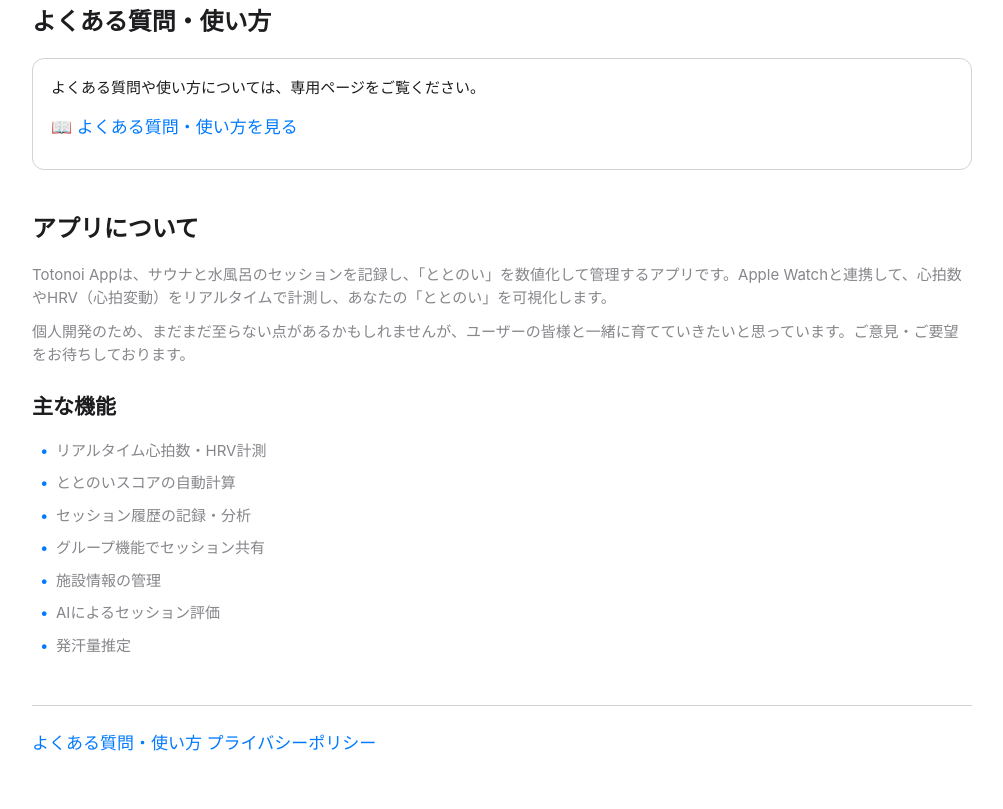
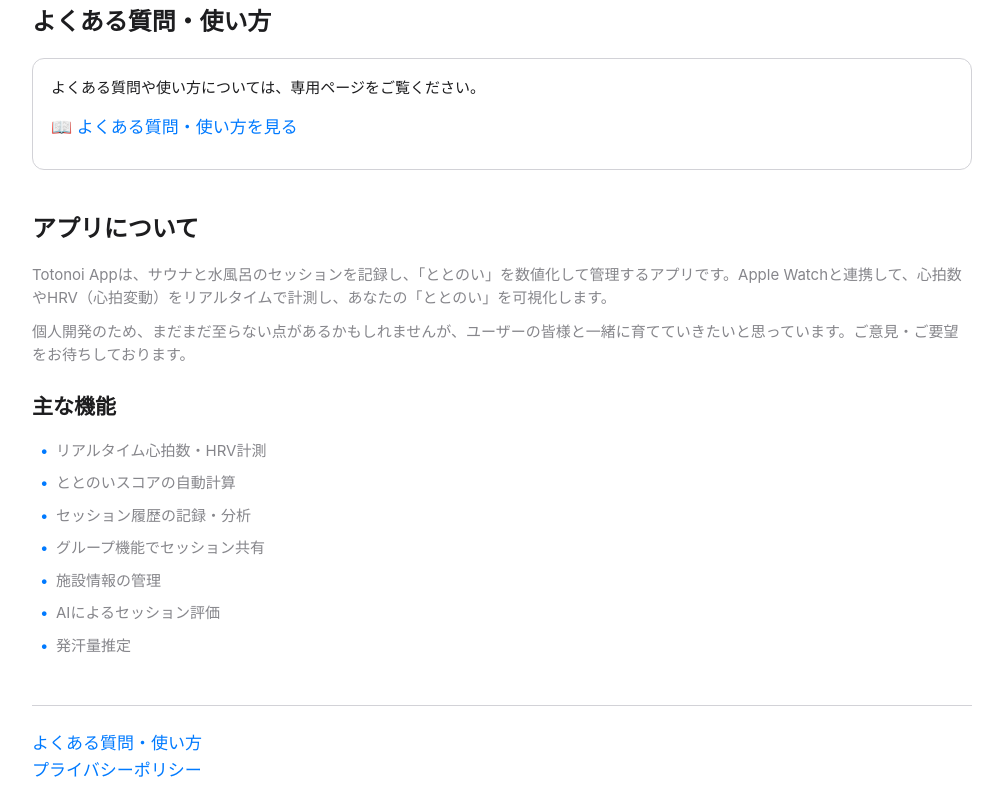
Before and after one commit to y-morinaga-w/totonoi-app-support, a plain HTML site: page index.html in a window 1280 px wide. Shown: the part 546-1355 px from the top of the page, without its empty margins (138-1141 px from the left). Before the commit the page ends 1327 px from the top, so only its background shows below. Drawn offline with Linux system fonts and the light colour scheme.

Commit message:
Unify navigation links text and HTML structure across all pages

```diff
--- a/index.html
+++ b/index.html
@@ -354,8 +354,8 @@
         </section>
 
         <div class="nav">
-            <a href="faq.html" class="nav-link">よくある質問・使い方</a>
-            <a href="privacy.html" class="nav-link">プライバシーポリシー</a>
+            <p><a href="faq.html" class="nav-link">よくある質問・使い方</a></p>
+            <p><a href="privacy.html" class="nav-link">プライバシーポリシー</a></p>
         </div>
     </div>
 
```
Also changed, not shown: faq.html (+1 -1 lines), privacy.html (+2 -1 lines).
